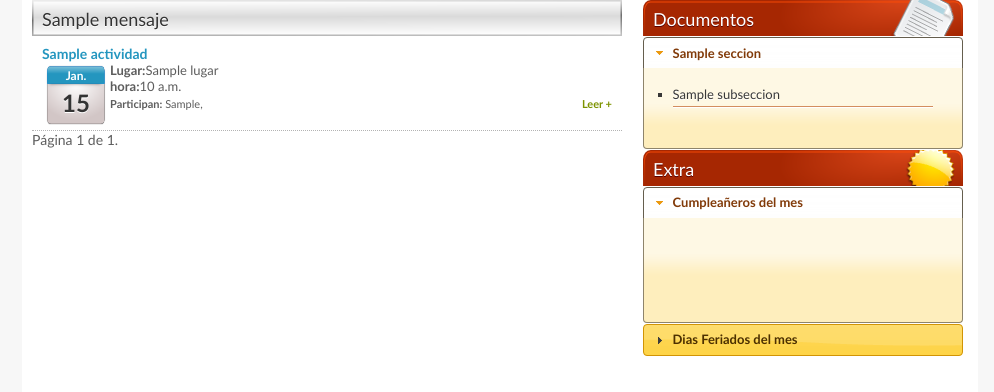
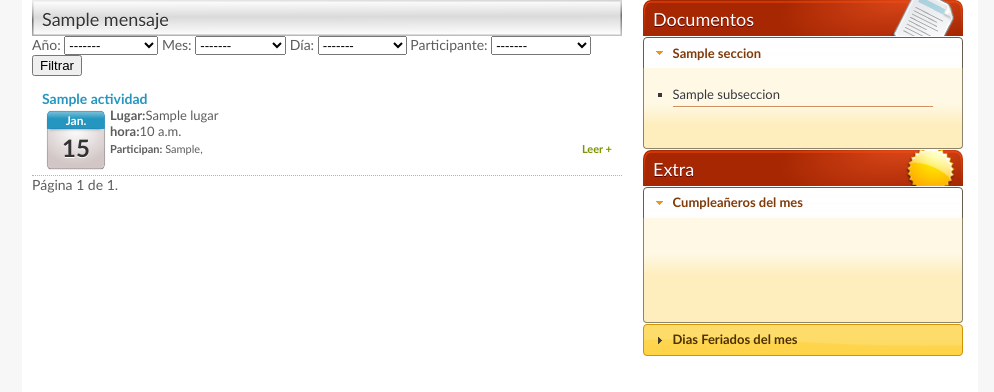
Before and after one commit to fitoria/django-simas, a Django app: template simas/templates/pagina/actividades.html in a window 1280 px wide. Shown: the part 138-530 px from the top of the page, without its empty margins (138-1132 px from the left). Run offline with Django 3.2, Linux system fonts and the light colour scheme; the template is opened without the code that fills it: most values are stand-ins (such as "Sample title", 1, 10 or a date in 2020).

Commit message:
finishing actividades

```diff
--- a/simas/pagina/urls.py
+++ b/simas/pagina/urls.py
@@ -6,10 +6,10 @@ urlpatterns = patterns('pagina.views',
     (r'^index/$', 'index'),
     (r'^noticia/(?P<id_noticia>\d+)/$', 'ver_noticia'),
     (r'^actividad/(?P<id_actividad>\d+)/$', 'ver_actividad'),
-    (r'^actividades/(?P<ano>\d{4})/(?P<mes>\d{2})/(?P<dia>\d{2})/$', 'actividades'),
+    (r'^actividades/(?P<ano>\d{4})/(?P<mes>\d{2})/(?P<dia>\d{1,2})/$', 'actividades'),
     (r'^actividades/(?P<ano>\d{4})/(?P<mes>\d{2})/$', 'actividades'),
     (r'^actividades/(?P<ano>\d{4})/$', 'actividades'),
-    (r'^actividades/(?P<ano>\d{4})/(?P<mes>\d{2})/(?P<dia>\d{2})/participante/(?P<participante>\w+)/$', 'actividades'),
+    (r'^actividades/(?P<ano>\d{4})/(?P<mes>\d{2})/(?P<dia>\d{1,2})/participante/(?P<participante>\w+)/$', 'actividades'),
     (r'^actividades/(?P<ano>\d{4})/(?P<mes>\d{2})/participante/(?P<participante>\w+)/$', 'actividades'),
     (r'^actividades/(?P<ano>\d{4})/participante/(?P<participante>\w+)/$', 'actividades'),
     (r'^actividades/participante/(?P<participante>\w+)/$', 'actividades'),
--- a/simas/templates/pagina/actividades.html
+++ b/simas/templates/pagina/actividades.html
@@ -1,9 +1,88 @@
 {%extends "clean_base.html"%}
 {%block title%}Actividades{%endblock%}
+{%block extra_js%}
+<script type="text/javascript">
+    function procesarFormulario(form){
+        var ano = form.ano.value;
+        var mes = form.mes.value;
+        var dia = form.dia.value;
+        var participante = form.participante.value;
+        if (ano && mes && dia){
+            if (participante){
+                var url = "/actividades/" + ano+ "/" + mes + "/" + dia + "/participante/" + participante;
+            }else{
+                var url = "/actividades/" + ano+ "/" + mes + "/" + dia;
+            }
+        }else if(ano && mes){
+            if (participante){
+                var url = "/actividades/" + ano+ "/" + mes + "/participante/" + participante;
+            }else {
+                var url = "/actividades/" + ano+ "/" + mes + "/";
+            }
+        }else if(ano){
+            if (participante){
+                var url = "/actividades/" + ano+ "/participante/" + participante;
+            }else {
+                var url = "/actividades/" + ano + "/";
+            }
+        }else
+        {
+            if (participante){
+                var url="/actividades/participante/" + participante;
+            }else
+            {
+                var url="/actividades/";
+            }
+        }
+
+        window.location = url;
+    }
+</script>
+{%endblock%}
 {%block content%}
 <div id="content_lista" >
     <div id="titulo_content_lista">{{mensaje}}</div>
         <div id="resultado">
+        <form name="formulario" action="" method="get">
+            Año: <select id="id_ano" name="ano" > -
+                <option value="">-------</option>
+                {%for ano in anos%}
+                <option value="{{ano}}">{{ano}}</option>
+                {%endfor%}
+            </select>
+           Mes:
+            <select id="id_mes" name="mes" >
+                <option value="">-------</option>
+                <option value="01">Enero</option>
+                <option value="02">Febrero</option>
+                <option value="03">Marzo</option>
+                <option value="04">Abril</option>
+                <option value="05">Mayo</option>
+                <option value="06">Junio</option>
+                <option value="07">Julio</option>
+                <option value="08">Agosto</option>
+                <option value="09">Septiembre</option>
+                <option value="10">Octubre</option>
+                <option value="11">Noviembre</option>
+                <option value="12">Diciembre</option>
+            </select>
+            Día:
+            <select id="id_dia" name="dia" >
+                <option value="">-------</option>
+                {%for dia in dias %}
+                <option value="{{dia}}">{{dia}}</option>
+                {%endfor%}
+            </select>
+            Participante:
+            <select id="id_participante" name="participante" >
+                <option value="">-------</option>
+                {%for participante in participantes%}
+                <option value="{{participante.user.username}}">{{participante.user.first_name}} {{participante.user.last_name}}</option>
+                {%endfor%}
+            </select>
+
+            <input type="button" name="boton" value="Filtrar" onClick="procesarFormulario(this.form)"/>
+        </form>
         {% for actividad in actividades.object_list%}
             <div class="contenido_detalle">
                 <h1>{{actividad.titulo}}</h1>
```
Also changed, not shown: simas/pagina/views.py (+10 -1 lines).
